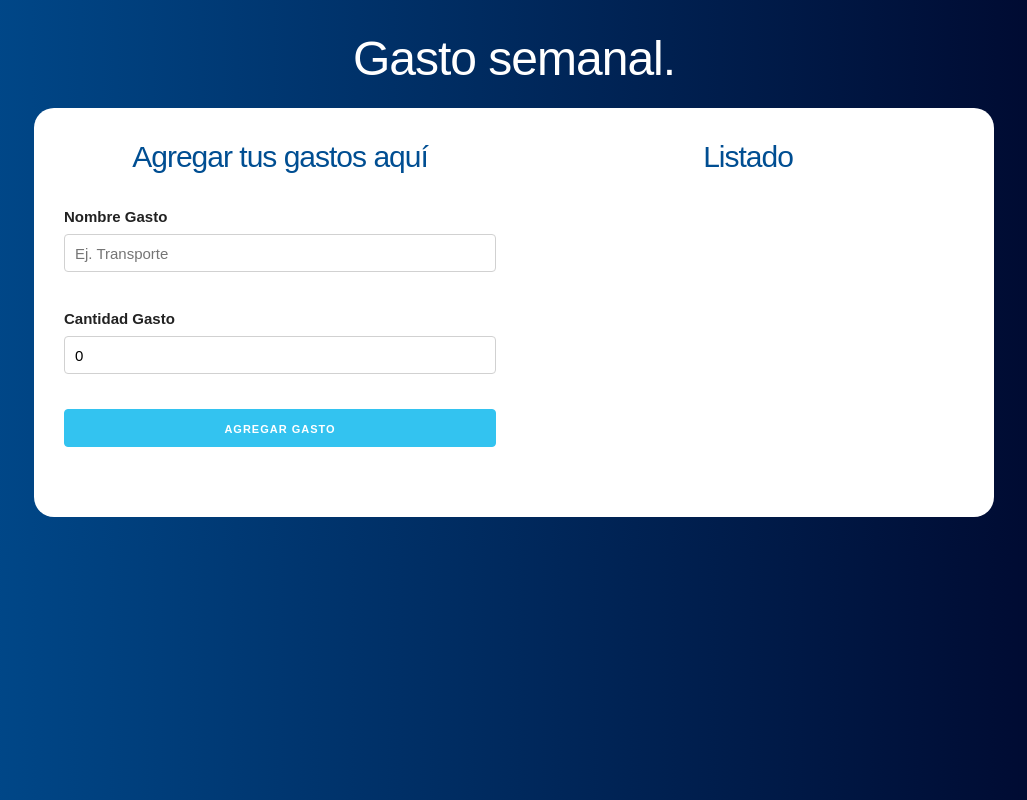
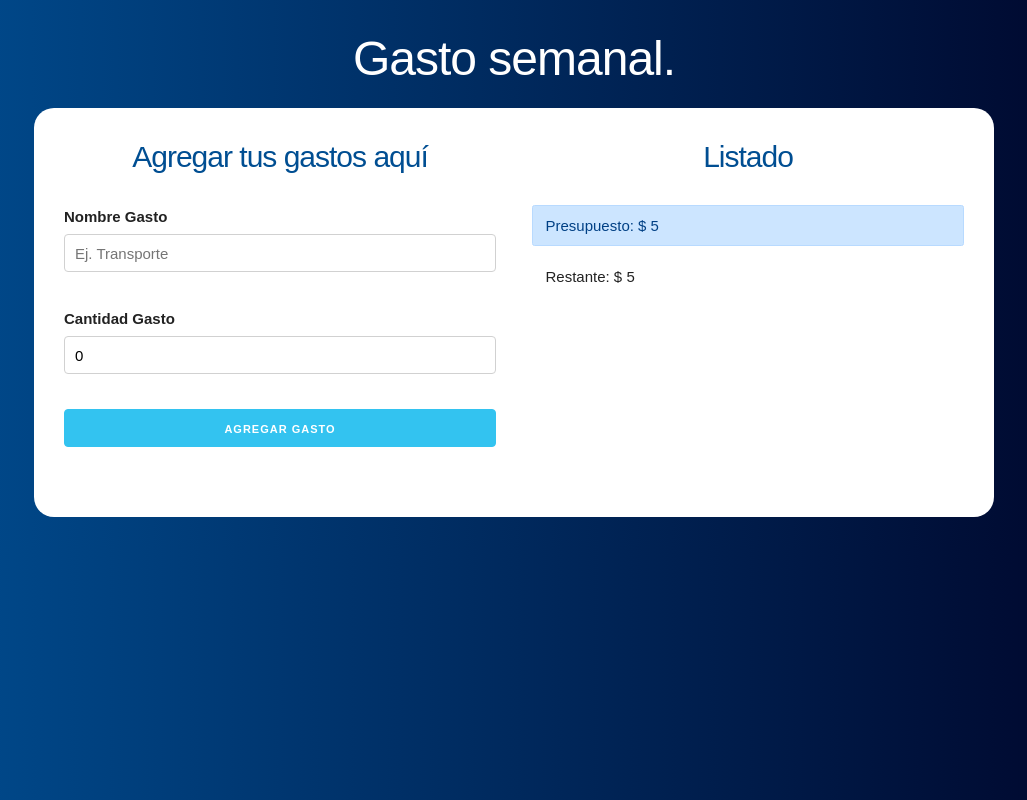
Before and after one commit to MiggBriones/react-presupuesto, a React (Create React App) app: page / in a window 1280 px wide. Both pictures are taken after typing "5" into the empty fields and a click on the input "Definir Presupuesto". Shown: the whole page, without its empty margins (126-1153 px from the left). Built offline with nearby package versions, Linux system fonts and the light colour scheme.

Commit message:
Se crea el Componente que mostrará el Presupuesto y el Restante respecto a los Gastos que se vayan agregando.

```diff
--- a/src/App.js
+++ b/src/App.js
@@ -2,6 +2,7 @@
 import Pregunta from './components/Pregunta';
 import Formulario from './components/Formulario';
 import Listado from './components/Listado';
+import ControlPresupuesto from './components/ControlPresupuesto';
 
 function App() {
 
@@ -45,6 +46,11 @@
                   <Listado
                     gastos={gastos}
                   />
+
+                  <ControlPresupuesto
+                    presupuesto={presupuesto}
+                    restante={restante}
+                  />
                 </div>
               </div>
             ) }
--- /dev/null
+++ b/src/components/ControlPresupuesto.jsx
@@ -0,0 +1,17 @@
+import React, { Fragment } from 'react'
+
+const ControlPresupuesto = ({presupuesto, restante}) => {
+    return (
+        <Fragment>
+            <div className="alert alert-primary">
+                Presupuesto: $ {presupuesto}
+            </div>
+
+            <div className="alert">
+                Restante: $ {restante}
+            </div>
+        </Fragment>
+    );
+}
+
+export default ControlPresupuesto;
```
